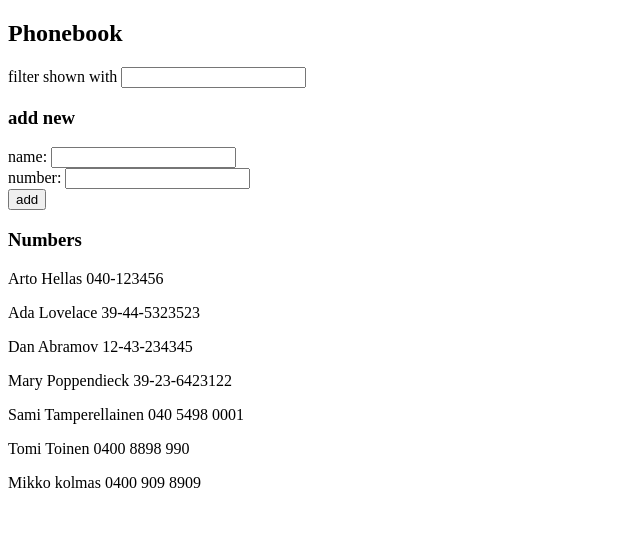
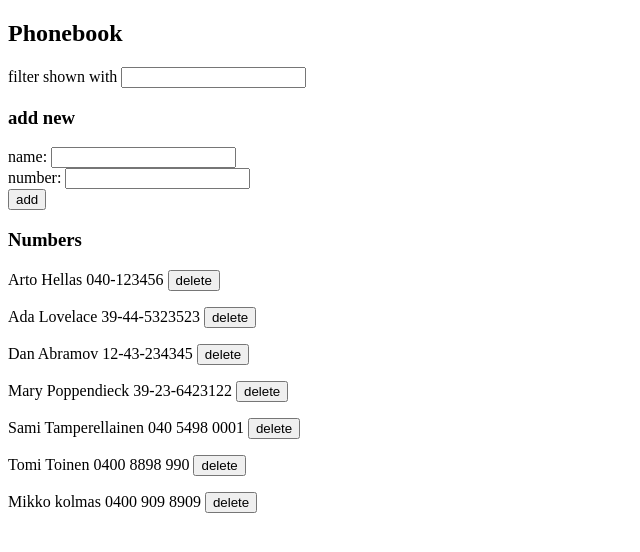
Before and after one commit to mosh-pirk/tamk-fullstack, a React (Create React App) app in the folder osa1/tehtavat/: page / in a window 1280 px wide. Shown: the top 552 px of the page, without its empty margins (0-640 px from the left). Built offline with nearby package versions, Linux system fonts and the light colour scheme; data requests are answered from the project's data file.

Commit message:
tehtävä 2.17

```diff
--- a/osa1/tehtavat/db.json
+++ b/osa1/tehtavat/db.json
@@ -31,9 +31,6 @@
       "id": 6
     },
     {
-      "id": 7
-    },
-    {
       "name": "Mikko kolmas",
       "number": "0400 909 8909",
       "id": 8
--- a/osa1/tehtavat/src/App.js
+++ b/osa1/tehtavat/src/App.js
@@ -7,20 +7,21 @@ const App = () => {
     const [newNumber, setNewNumber] = useState('')
     const [filter, setFilter] = useState('')
 
-    const hook = () => {
+    const getPersons = () => {
         personServer.allPersons().then(persons => {
-            console.log('mohs', persons)
             setPersons(persons)
         })
     }
+    const addPerson = (event) => {
+        event.preventDefault()
 
-    useEffect(hook, [])
-
-    const handleAddPerson = (event) => {
-        event.preventDefault()
         const isFound = persons.find(person => person.name === newName)
         if (isFound) {
             window.alert(`${newName} is already added to phonebook`)
+            return
+        }
+        if (newName.length < 3) {
+            window.alert('Add valid name')
             return
         }
         const person = {
@@ -28,13 +29,25 @@ const App = () => {
             number: newNumber
         }
         personServer.savePerson(person).then(data => {
-            console.log(data)
             if (newName.length > 1) setPersons(persons.concat(data))
             setNewName('')
             setNewNumber('')
         })
+    }
 
+    const deletePerson = (id) => {
+        const xPersons = [...persons]
+        const personToDelete = xPersons.find(person => person.id === id)
+        if (window.confirm(`Delete ${personToDelete.name}`)) {
+            personServer.deletePerson(id)
+                .then(() => {
+                    const filteredXpersons = xPersons.filter(person => id !== person.id)
+                    setPersons(filteredXpersons)
+                }).catch(err => window.alert(err))
+        }
     }
+
+    useEffect(getPersons, [])
 
     const handlePerson = (e) => {
         setNewName(e.target.value)
@@ -52,9 +65,7 @@ const App = () => {
         .filter(person => person.name && person.name
             .toLowerCase()
             .includes(filter.toLowerCase()))
-        .map((person, i) => <p key={i}>{
-            `${person.name} ${person.number}`
-        }</p>)
+        .map(person => <Person key={person.id} person={person} handleDelete={deletePerson}/>)
 
 
     return (
@@ -67,12 +78,11 @@ const App = () => {
                 changeName={handlePerson}
                 number={newNumber}
                 changeNumber={handlePhone}
-                addPerson={handleAddPerson}/>
+                addPerson={addPerson}/>
             <h3>Numbers</h3>
             <Persons persons={filteredPersons}/>
         </div>
     )
-
 }
 
 export default App;
@@ -98,3 +108,11 @@ const PersonForm = ({name, number, changeName, changeNumber, addPerson}) => {
 }
 
 const Persons = ({persons}) => <div>{persons}</div>
+
+const Person = ({person, handleDelete}) =>
+    <p key={person.id}>
+        {`${person.name} ${person.number}`} {
+        <button
+            key={person.id + 'button'}
+            onClick={() => handleDelete(person.id)}
+        > delete </button>}</p>
--- a/osa1/tehtavat/src/servers/personServer.js
+++ b/osa1/tehtavat/src/servers/personServer.js
@@ -4,5 +4,6 @@ const personUrl = 'http://localhost:3001/persons'
 
 const allPersons = () => axios.get(personUrl).then(data => data.data)
 const savePerson = (person) => axios.post(personUrl, person).then(data => data.data)
+const deletePerson = (id) => axios.delete(personUrl+ '/' + id)
 
-export default {allPersons, savePerson}
+export default {allPersons, savePerson, deletePerson}
```
